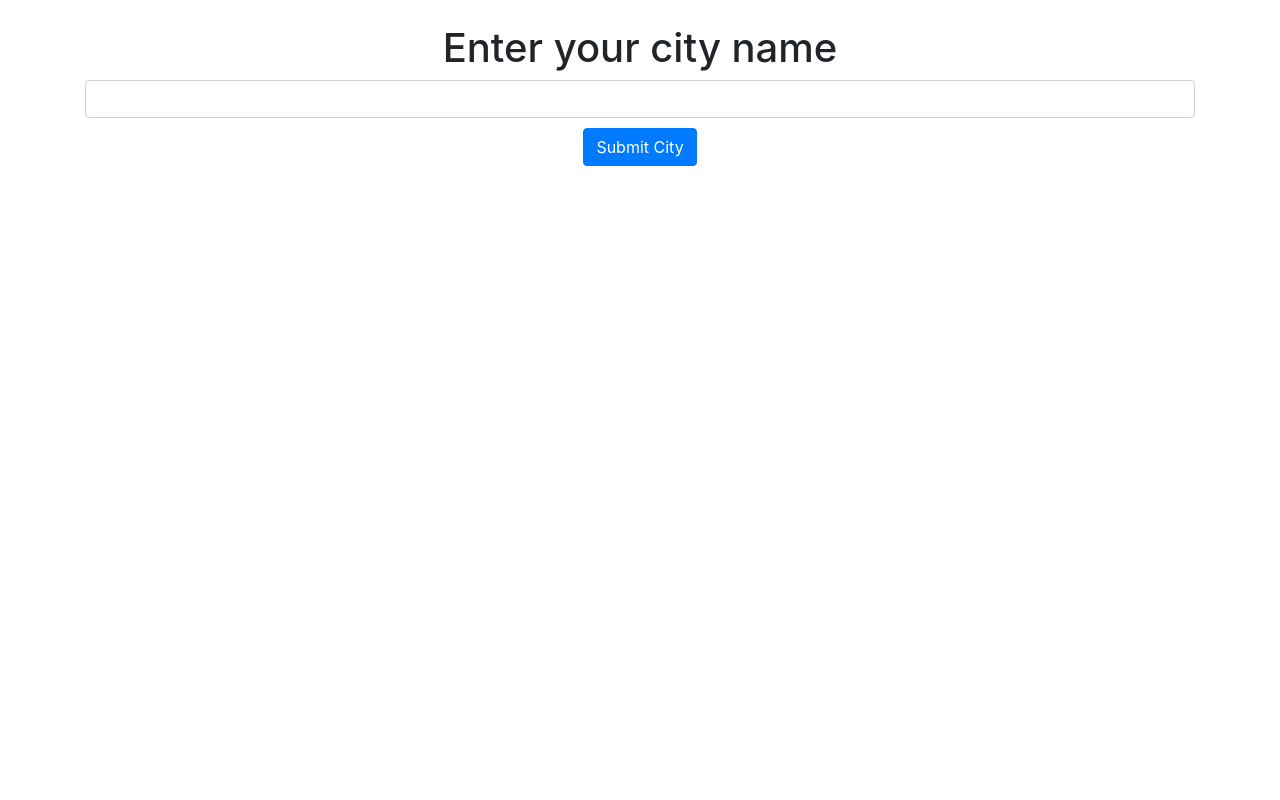
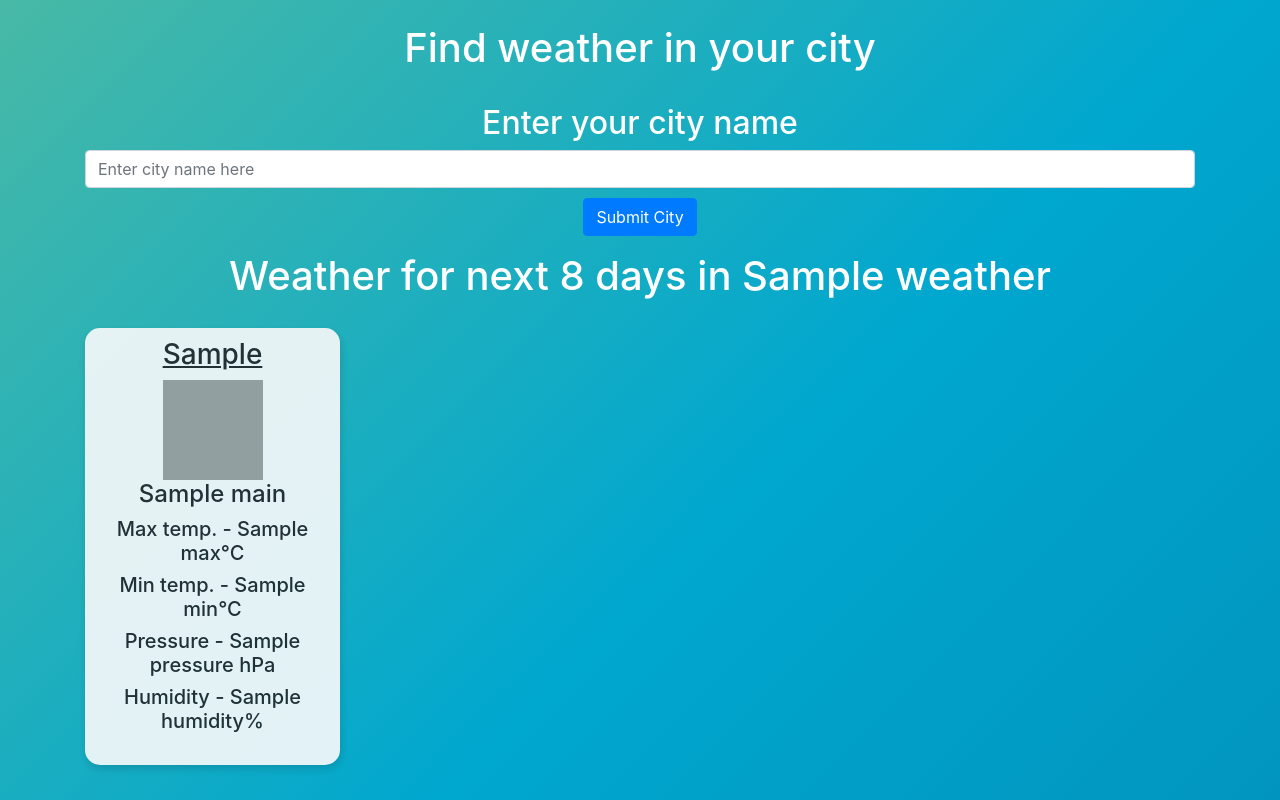
Before and after one commit to gauravgunjal71/weatherapp, a Django app: template weather/templates/index.html in a window 1280 px wide. Run offline with Django 3.2, Linux system fonts and the light colour scheme; the template is opened without the code that fills it: most values are stand-ins (such as "Sample title", 1, 10 or a date in 2020); some libraries are stand-ins or nearby versions; grey boxes are pictures that could not be loaded.

Commit message:
added 8 days weather data

```diff
--- a/weather/templates/index.html
+++ b/weather/templates/index.html
@@ -1,34 +1,111 @@
+{%load static%}
 <!doctype html>
 <html lang="en">
+
 <head>
   <!-- Required meta tags -->
   <meta charset="utf-8">
   <meta name="viewport" content="width=device-width, initial-scale=1, shrink-to-fit=no">
 
   <!-- Bootstrap CSS -->
-    <link rel="stylesheet" href="https://stackpath.bootstrapcdn.com/bootstrap/4.5.0/css/bootstrap.min.css" integrity="sha384-9aIt2nRpC12Uk9gS9baDl411NQApFmC26EwAOH8WgZl5MYYxFfc+NcPb1dKGj7Sk" crossorigin="anonymous">
+  <link rel="stylesheet" href="https://stackpath.bootstrapcdn.com/bootstrap/4.5.0/css/bootstrap.min.css"
+    integrity="sha384-9aIt2nRpC12Uk9gS9baDl411NQApFmC26EwAOH8WgZl5MYYxFfc+NcPb1dKGj7Sk" crossorigin="anonymous">
+  <title>Weather Forecast</title>
+  <style>
+    .content-box {
+    background-color: #fafafb;
+    box-shadow: 1px 4px 8px rgba(0,0,0,.15);
+    transition: all .3s ease-in-out;
+    padding: 10px;
+    padding-bottom: 0;
+    margin-top: 20px;
+    margin-bottom: 10px;
+    height: inherit;
+    border-radius: 15px;
+    }
+    .content-box:hover{
+      transform: scale(1.1);
+      cursor: pointer;
+    }
 
-    <title>Weather Forecast</title>
+    body {
+      background: linear-gradient(-45deg, #861a54, #054f7d, #00a7cf, #efe348);
+      background-size: 600% 600%;
+      animation: gradient 10s ease infinite;
+    }
+
+    @keyframes gradient {
+      0% {
+        background-position: 0% 0%;
+      }
+      50% {
+        background-position: 100% 0%;
+      }
+      100% {
+        background-position: 0% 0%;
+      }
+    }
+
+
+  </style>
 </head>
+
 <body class="container">
+  </br>
+  <h1 style="text-align: center; color:white">Find weather in your city</h1>
   </br>
   <form method="POST" action="./getweather">
     {%csrf_token%}
-      <div class="form-group">
-        <h1 style="text-align: center;">Enter your city name</h1>
-        <input type="text" class="form-control" name="city">
-        <button type="submit" class="btn btn-primary" style="display: block; margin: auto; margin-top: 10px;">Submit City</button>
+    <div class="form-group" >
+      <h2 style="text-align: center; color: white;">Enter your city name</h2>
+      <input placeholder="Enter city name here" type="text" class="form-control" name="city">
+      <button type="submit" class="btn btn-primary" style="display: block; margin: auto; margin-top: 10px;">Submit
+        City</button>
     </div>
   </form>
 
   {%if error%}
-      <h1 style="text-align: center;">{{error}}</h1>
+  <h1 style="text-align: center; color: white;">{{error}}</h1>
   {%endif%}
+
+  {%if weather_data%}
+    <h1 style="text-align: center; color: white;">Weather for next 8 days in {{weather_data.cityname}}</h1>
+    <div class="row">
+      {%for daily_data in weather_data.daily%}
+
+      <div class="col-md-3 text-center" style="opacity: 0.9;">
+        <div class="content-box">
+          <h3 class="content-box-title" style="text-decoration: underline;">{{daily_data.dt}}</h3>
+          {%for weather in daily_data.weather%}
+            <img style="height: 100px; width: 100px;" src="{%static ''%}icons/{{weather.main}}.svg">
+            <h4>{{weather.main}}</h4>
+          {%endfor%}
+          <h5>Max temp. - {{daily_data.temp.max}}°C</h5>
+          <h5>Min temp. - {{daily_data.temp.min}}°C</h5>
+          <h5>Pressure - {{daily_data.pressure}} hPa</h5>
+          <h5>Humidity - {{daily_data.humidity}}%</h5>
+          <br>
+        </div>
+      </div>
+
+      {%endfor%}
+    </div>
+
+  {%endif%}
+
+
 
   <!-- Optional JavaScript -->
   <!-- jQuery first, then Popper.js, then Bootstrap JS -->
-    <script src="https://code.jquery.com/jquery-3.5.1.slim.min.js" integrity="sha384-DfXdz2htPH0lsSSs5nCTpuj/zy4C+OGpamoFVy38MVBnE+IbbVYUew+OrCXaRkfj" crossorigin="anonymous"></script>
-    <script src="https://cdn.jsdelivr.net/npm/popper.js@1.16.0/dist/umd/popper.min.js" integrity="sha384-Q6E9RHvbIyZFJoft+2mJbHaEWldlvI9IOYy5n3zV9zzTtmI3UksdQRVvoxMfooAo" crossorigin="anonymous"></script>
-    <script src="https://stackpath.bootstrapcdn.com/bootstrap/4.5.0/js/bootstrap.min.js" integrity="sha384-OgVRvuATP1z7JjHLkuOU7Xw704+h835Lr+6QL9UvYjZE3Ipu6Tp75j7Bh/kR0JKI" crossorigin="anonymous"></script>
+  <script src="https://code.jquery.com/jquery-3.5.1.slim.min.js"
+    integrity="sha384-DfXdz2htPH0lsSSs5nCTpuj/zy4C+OGpamoFVy38MVBnE+IbbVYUew+OrCXaRkfj"
+    crossorigin="anonymous"></script>
+  <script src="https://cdn.jsdelivr.net/npm/popper.js@1.16.0/dist/umd/popper.min.js"
+    integrity="sha384-Q6E9RHvbIyZFJoft+2mJbHaEWldlvI9IOYy5n3zV9zzTtmI3UksdQRVvoxMfooAo"
+    crossorigin="anonymous"></script>
+  <script src="https://stackpath.bootstrapcdn.com/bootstrap/4.5.0/js/bootstrap.min.js"
+    integrity="sha384-OgVRvuATP1z7JjHLkuOU7Xw704+h835Lr+6QL9UvYjZE3Ipu6Tp75j7Bh/kR0JKI"
+    crossorigin="anonymous"></script>
 </body>
+
 </html>
--- a/weatherapp/settings.py
+++ b/weatherapp/settings.py
@@ -119,3 +119,7 @@ USE_TZ = True
 # https://docs.djangoproject.com/en/3.0/howto/static-files/
 
 STATIC_URL = '/static/'
+
+STATICFILES_DIRS = [
+    os.path.join(BASE_DIR, 'static')
+]
```
Also changed, not shown: weather/views.py (+16 -4 lines), weather/static/icons/Clear.svg (added), weather/static/icons/Clouds.svg (added), weather/static/icons/Rain.svg (added), weather/static/icons/Snow.svg (added), weather/static/icons/Thunderstorm.svg (added). Lines whose indentation alone changed are shown as unchanged.
